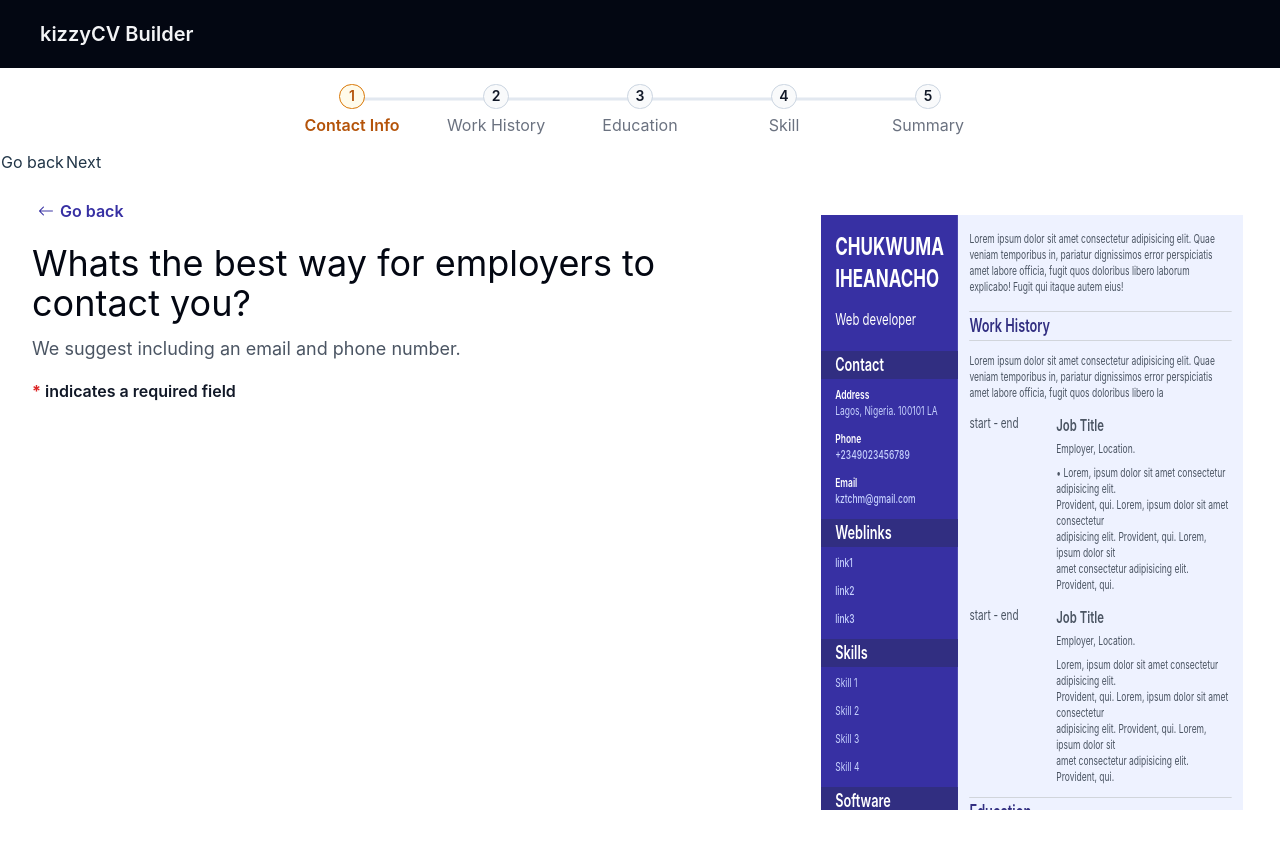
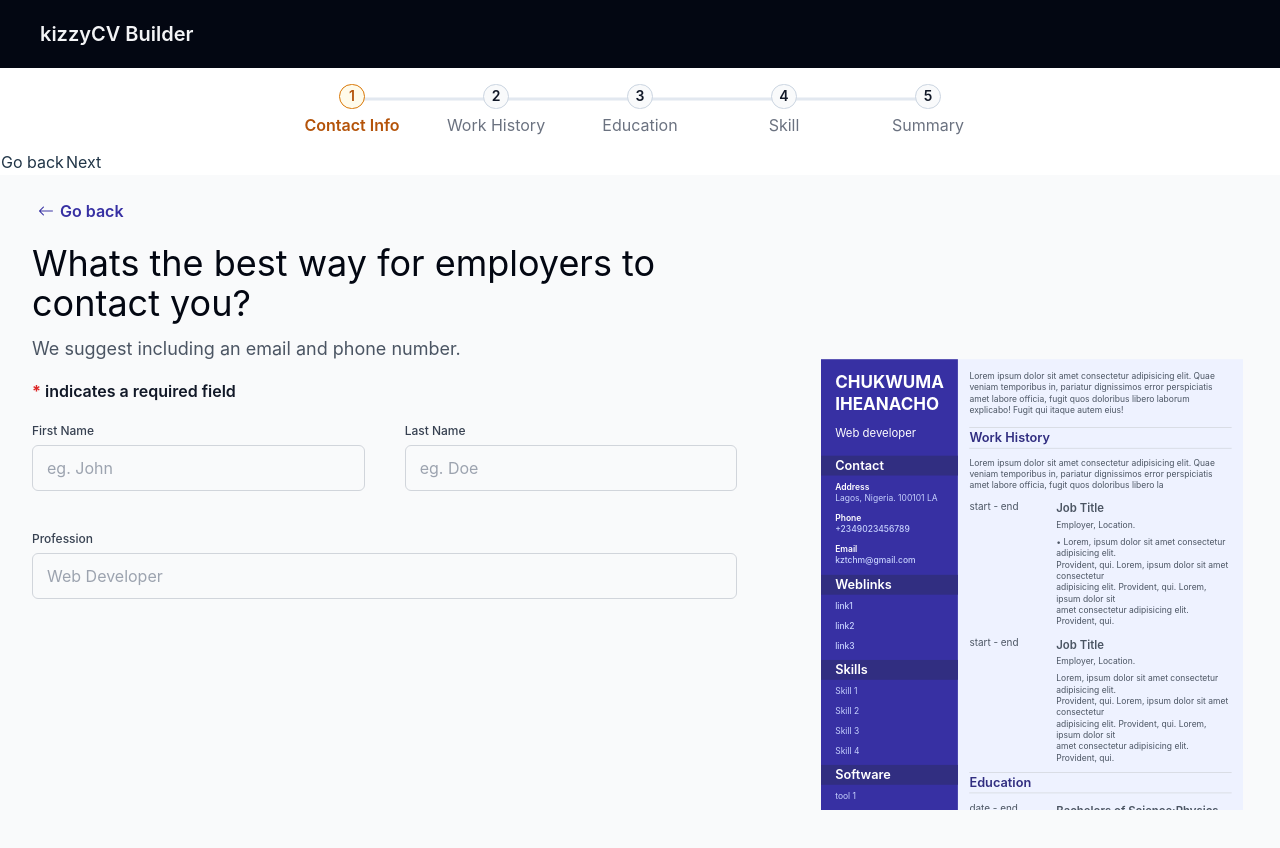
Before and after one commit to kizzylion/cvbuilder, a React (Vite) app: page / in a window 1280 px wide. Built offline with nearby package versions, Linux system fonts and the light colour scheme.

Commit message:
Contact form inprogress

```diff
--- a/src/App.jsx
+++ b/src/App.jsx
@@ -6,7 +6,7 @@ import { ProgressBar } from "./component/progressbar/progressbar";
 import { MultiForm } from "./component/multiform/multiform";
 export default function App() {
   return (
-    <div className="App">
+    <div className="App bg-gray-50">
       <Header />
       <MultiForm />
     </div>
--- a/src/component/multiform/ContactInfo.jsx
+++ b/src/component/multiform/ContactInfo.jsx
@@ -1,19 +1,44 @@
 import { FormHeading } from "../utilities/formheading";
 import TemplatePaper from "../template/template";
 import "./contactInfo.scss";
+import { Input } from "../utilities/input";
 
 export function ContactInfo() {
   return (
-    <div className="contact grid grid-cols-[58%_38%] gap-16">
+    <div className="contact grid grid-cols-1 lg:grid-cols-[58%_38%] gap-16">
       <div className="content w-full">
         <FormHeading
           title={"Whats the best way for employers to contact you?"}
           subtitle={"We suggest including an email and phone number."}
           instruction={true}
         />
+        <form action="#">
+          <div className="grid grid-cols-2 gap-5  md:gap-7 lg:gap-10">
+            <Input
+              label={"First Name"}
+              type={"text"}
+              id={"firstName"}
+              placeholder={"eg. John"}
+            />
+            <Input
+              label={"Last Name"}
+              type={"text"}
+              id={"lastName"}
+              placeholder={"eg. Doe"}
+            />
+            <div className="col-span-2">
+              <Input
+                label={"Profession"}
+                type={"text"}
+                id={"profession"}
+                placeholder={"Web Developer"}
+              />
+            </div>
+          </div>
+        </form>
       </div>
-      <div className="preview_area p-5 w-full">
-        <div className="preview aspect-[1/1.41] overflow-hidden">
+      <div className="preview_area flex p-5 w-full">
+        <div className="preview aspect-[1/1.41] flex w-full h-full overflow-hidden">
           <TemplatePaper />
         </div>
       </div>
--- a/src/component/template/template.jsx
+++ b/src/component/template/template.jsx
@@ -13,7 +13,7 @@ export default function TemplatePaper() {
     const scaleFactor = parentWidth / childWidth;
 
     // Apply the scale transformation
-    childRef.current.style.transform = `scale(${scaleFactor}, 1)`; // Scale only horizontally
+    childRef.current.style.transform = `scale(${scaleFactor})`; // Scale only horizontally
     childRef.current.style.transformOrigin = "left"; // Optional: Set the origin to left
   };
 
@@ -30,11 +30,11 @@ export default function TemplatePaper() {
     };
   }, []);
   return (
-    <div className="docParent" ref={parentRef}>
+    <div className="docParent  items-start w-full h-full" ref={parentRef}>
       <div
         id="previewPaper"
         ref={childRef}
-        className="grid grid-cols-[1fr_3fr] leading-normal mx-auto bg-indigo-50 object-contain"
+        className="grid grid-cols-[1fr_3fr] leading-normal mx-auto bg-indigo-50 mb-auto"
       >
         <div
           id="paperAside"
--- /dev/null
+++ b/src/component/utilities/input.jsx
@@ -0,0 +1,21 @@
+import "./input.scss";
+
+export function Input({ label, type, id, placeholder }) {
+  return (
+    <div className="input-group flex flex-col w-full h-fit">
+      <label
+        className="form-label uppercase md:capitalize mb-[6px] text-xs text-gray-700 font-medium"
+        htmlFor="firstName"
+      >
+        {label}
+      </label>
+      <input
+        className="form-control "
+        type={type}
+        id={id}
+        name={id}
+        placeholder={placeholder}
+      />
+    </div>
+  );
+}
--- /dev/null
+++ b/src/component/utilities/input.scss
@@ -0,0 +1,10 @@
+input[type="text"] {
+  /* Your CSS styles here */
+  @apply bg-transparent
+      border border-gray-300 px-[14px] py-[10px] rounded-md;
+
+  &:hover,
+  :focus-within {
+    @apply bg-transparent border-indigo-600  ring-1 ring-indigo-500;
+  }
+}
--- a/src/index.css
+++ b/src/index.css
@@ -1,3 +1,9 @@
+* {
+  box-sizing: border-box;
+  padding: 0;
+  margin: 0;
+}
+
 :root {
   font-family: Inter, system-ui, Avenir, Helvetica, Arial, sans-serif;
   line-height: 1.5;
```
